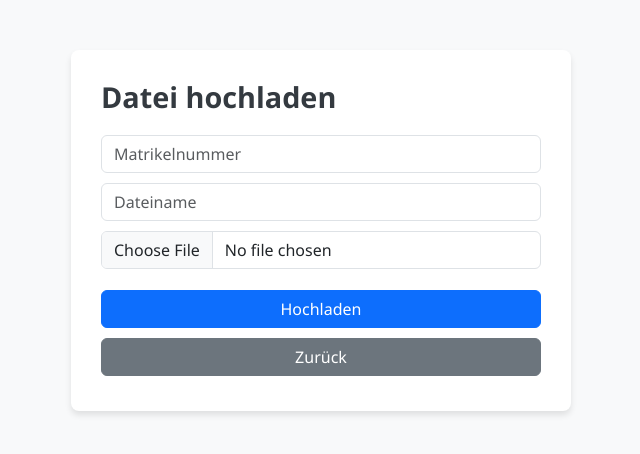
After one commit to dermrvn-code/StudentCertificateDemo, a Flask app: page /upload_file in a window 1280 px wide. The commit adds this page. Shown: the top 454 px of the page, without its empty margins (319-959 px from the left). Run offline with Flask 3, Linux system fonts and the light colour scheme; parts of the project's set-up code (start-up, migrations or seed data) failed here and were passed over.

Commit message:
Add file upload functionality and download certificate feature

```diff
--- a/service_client/main.py
+++ b/service_client/main.py
@@ -1,6 +1,6 @@
 import os
 import sys
-from flask import Flask, request, render_template
+from flask import Flask, redirect, request, render_template
 import ssl
 
 # Add parent directory to path
@@ -9,6 +9,7 @@ parent_dir = os.path.abspath(os.path.join(script_dir, os.pardir))
 sys.path.append(parent_dir)
 
 from functions import generate_certificate
+from certificates.Certificate import load_certificate_bytes_from_path
 
 app = Flask(__name__)
 
@@ -18,8 +19,26 @@ def home():
     return render_template("home.html")
 
 
+@app.route("/upload_file", methods=["GET", "POST"])
+def upload_file():
+    if request.method == "POST":
+        file = request.files["file"]
+        matriculation_number = request.form["matriculation_number"]
+        file_name = request.form["file_name"]
+        if file:
+            upload_folder = os.path.join(script_dir, "uploads")
+            os.makedirs(upload_folder, exist_ok=True)
+            new_file_name = f"{matriculation_number}_{file_name}"
+            file_ext = os.path.splitext(file.filename)[1]
+            new_file_name += file_ext
+            file_path = os.path.join(upload_folder, new_file_name)
+            file.save(file_path)
+            return redirect("../")
+    return render_template("upload_file.html")
+
+
 @app.route("/upload_request", methods=["GET", "POST"])
-def upload_file():
+def upload_request():
     if request.method == "POST":
         file = request.files["file"]
         if file:
@@ -36,6 +55,22 @@ def upload_file():
     return render_template("upload_request.html")
 
 
+@app.route("/download_cert", methods=["GET"])
+def download_cert():
+    cert_bytes = load_certificate_bytes_from_path(
+        os.path.join(script_dir, "certs", "cert_campusofficehshl.crt")
+    )
+    response = app.response_class(
+        response=cert_bytes,
+        status=200,
+        mimetype="application/x-x509-ca-cert",
+        headers={
+            "Content-Disposition": "attachment; filename=COCertificate.crt",
+        },
+    )
+    return response
+
+
 if __name__ == "__main__":
     # SSL context for HTTPS
     context = ssl.SSLContext(ssl.PROTOCOL_TLS)
--- a/service_client/static/styles.css
+++ b/service_client/static/styles.css
@@ -17,11 +17,10 @@ h1 {
     color: #343a40;
     margin-bottom: 20px;
 }
-.btn-primary {
-    background-color: #007bff;
-    border: none;
+.btn-primary, .btn-secondary{
     margin: 5px 0;
 }
-.btn-primary:hover {
-    background-color: #0056b3;
+
+.mb-3 *{
+    margin: 10px 0;
 }
--- a/service_client/templates/home.html
+++ b/service_client/templates/home.html
@@ -11,7 +11,10 @@
 <body>
     <div class="container">
         <h1>Campus Office</h1>
-        <a class="btn btn-primary w-100" href="upload_request">Zertifikat generieren</a>
+        <a class="btn btn-primary w-100" href="upload_file">Datei hochladen</a>
+        <hr/>
+        <a class="btn btn-secondary w-100" href="upload_request">Zertifikat generieren</a>
+        <a class="btn btn-secondary w-100" href="download_cert">CO Zertifikat herunterladen</a>
     </div>
     </body>
 </html>
--- /dev/null
+++ b/service_client/templates/upload_file.html
@@ -0,0 +1,25 @@
+<!doctype html>
+<html lang="de">
+<head>
+    <meta charset="utf-8">
+    <meta name="viewport" content="width=device-width, initial-scale=1, shrink-to-fit=no">
+    <title>Datei hochladen</title>
+    <!-- Bootstrap CSS -->
+    <link href="https://cdn.jsdelivr.net/npm/bootstrap@5.3.0/dist/css/bootstrap.min.css" rel="stylesheet">
+    <link href="{{ url_for('static',filename='styles.css') }}" rel="stylesheet">
+</head>
+<body>
+    <div class="container">
+        <h1>Datei hochladen</h1>
+        <form method="post" enctype="multipart/form-data">
+            <div class="mb-3">
+                <input type="text" class="form-control" id="matriculation_number" name="matriculation_number" placeholder="Matrikelnummer">
+                <input type="text" class="form-control" id="file_name" name="file_name" placeholder="Dateiname">
+                <input type="file" class="form-control" id="file" name="file" accept=".pdf, .doc, .xls, .ppt, .txt, .zip, .rar, .7z">
+            </div>
+            <button type="submit" class="btn btn-primary w-100">Hochladen</button>
+        </form>
+        <a class="btn btn-secondary w-100" href="../">Zurück</a>
+    </div>
+    </body>
+</html>
```
Also changed, not shown: 1 other file.
